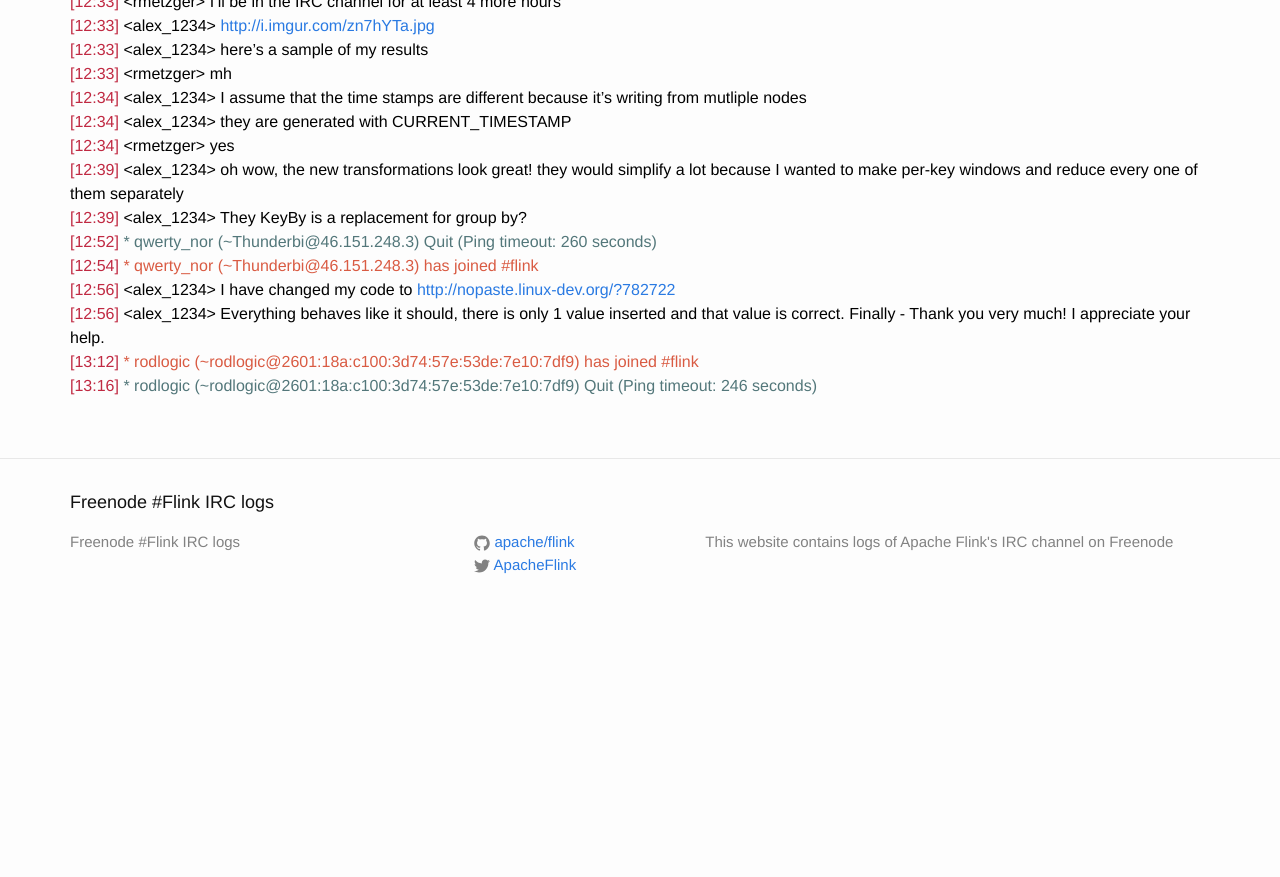
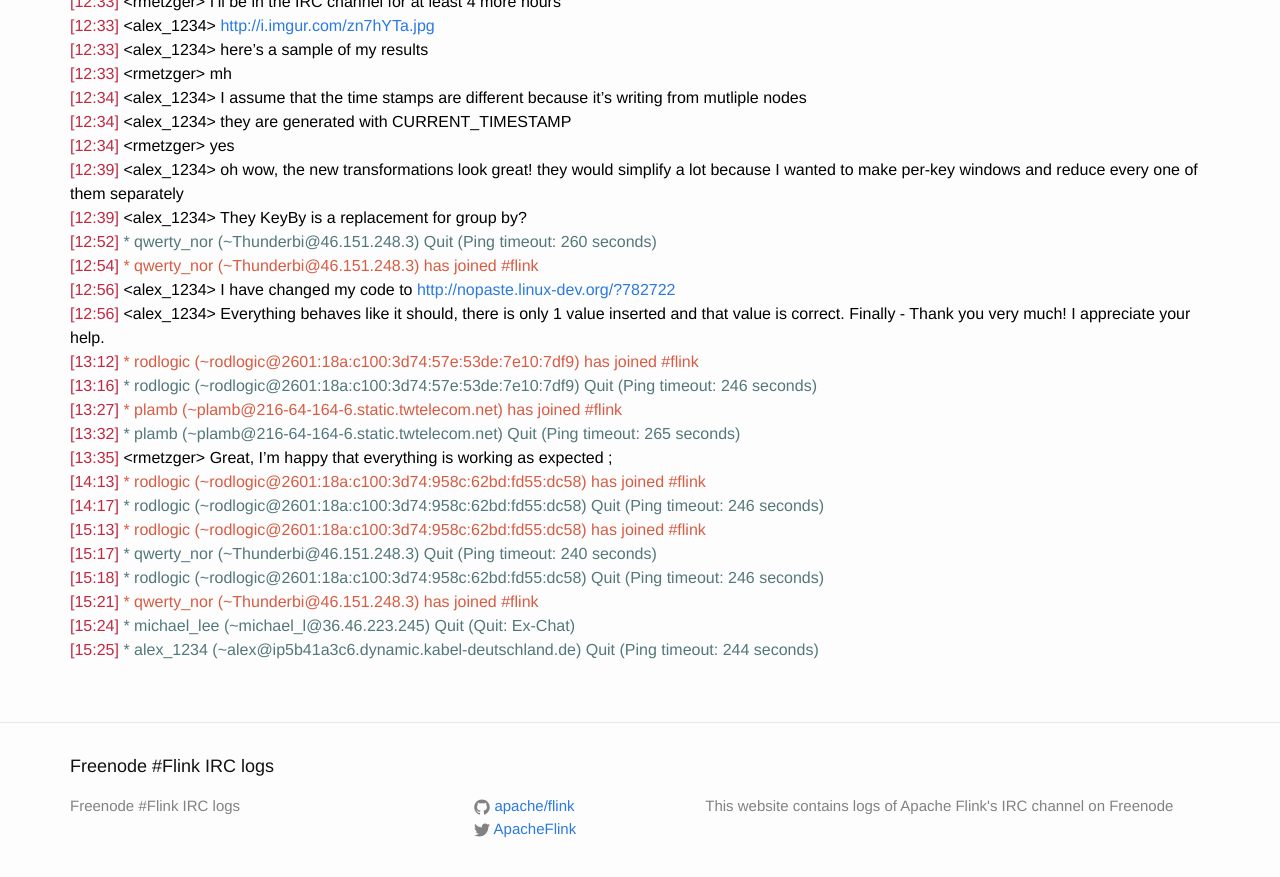
Before and after one commit to flink-irc-logs/flink-irc-logs.github.io, a Jekyll site: the page built from _posts/2015-10-15-logs.markdown, in a window 1280 px wide and 900 px high, scrolled down 2562 px. Shown: the top 877 px of the window. Built offline with Jekyll 4.4.1, drawn with Linux system fonts in a browser that asks for light colours; before the commit the page ends 3198 px from its top, so only the background shows below that.

Commit message:
Update of the logs on Thu Oct 15 15:26:37 CEST 2015

```diff
--- a/_posts/2015-10-15-logs.markdown
+++ b/_posts/2015-10-15-logs.markdown
@@ -113,3 +113,14 @@
 <span class="irc-date">[12:56]</span> <span class="irc-black">&lt;alex_1234&gt; Everything behaves like it should, there is only 1 value inserted and that value is correct. Finally - Thank you very much! I appreciate your help.</span><br />
 <span class="irc-date">[13:12]</span> <span class="irc-green">* rodlogic (~rodlogic@2601:18a:c100:3d74:57e:53de:7e10:7df9) has joined #flink</span><br />
 <span class="irc-date">[13:16]</span> <span class="irc-navy">* rodlogic (~rodlogic@2601:18a:c100:3d74:57e:53de:7e10:7df9) Quit (Ping timeout: 246 seconds)</span><br />
+<span class="irc-date">[13:27]</span> <span class="irc-green">* plamb (~plamb@216-64-164-6.static.twtelecom.net) has joined #flink</span><br />
+<span class="irc-date">[13:32]</span> <span class="irc-navy">* plamb (~plamb@216-64-164-6.static.twtelecom.net) Quit (Ping timeout: 265 seconds)</span><br />
+<span class="irc-date">[13:35]</span> <span class="irc-black">&lt;rmetzger&gt; Great, I'm happy that everything is working as expected ;</span><br />
+<span class="irc-date">[14:13]</span> <span class="irc-green">* rodlogic (~rodlogic@2601:18a:c100:3d74:958c:62bd:fd55:dc58) has joined #flink</span><br />
+<span class="irc-date">[14:17]</span> <span class="irc-navy">* rodlogic (~rodlogic@2601:18a:c100:3d74:958c:62bd:fd55:dc58) Quit (Ping timeout: 246 seconds)</span><br />
+<span class="irc-date">[15:13]</span> <span class="irc-green">* rodlogic (~rodlogic@2601:18a:c100:3d74:958c:62bd:fd55:dc58) has joined #flink</span><br />
+<span class="irc-date">[15:17]</span> <span class="irc-navy">* qwerty_nor (~Thunderbi@46.151.248.3) Quit (Ping timeout: 240 seconds)</span><br />
+<span class="irc-date">[15:18]</span> <span class="irc-navy">* rodlogic (~rodlogic@2601:18a:c100:3d74:958c:62bd:fd55:dc58) Quit (Ping timeout: 246 seconds)</span><br />
+<span class="irc-date">[15:21]</span> <span class="irc-green">* qwerty_nor (~Thunderbi@46.151.248.3) has joined #flink</span><br />
+<span class="irc-date">[15:24]</span> <span class="irc-navy">* michael_lee (~michael_l@36.46.223.245) Quit (Quit: Ex-Chat)</span><br />
+<span class="irc-date">[15:25]</span> <span class="irc-navy">* alex_1234 (~alex@ip5b41a3c6.dynamic.kabel-deutschland.de) Quit (Ping timeout: 244 seconds)</span><br />
```
